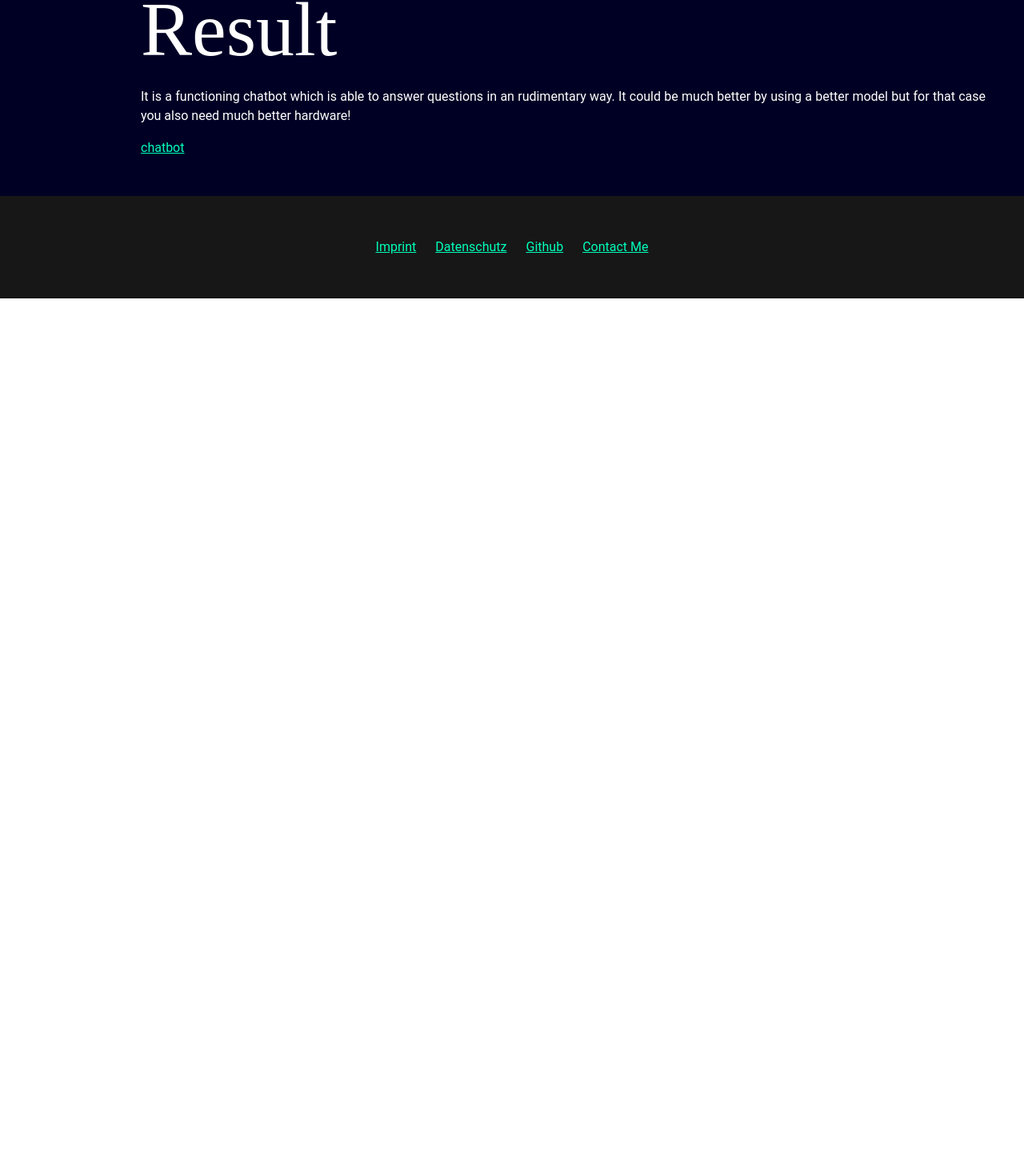
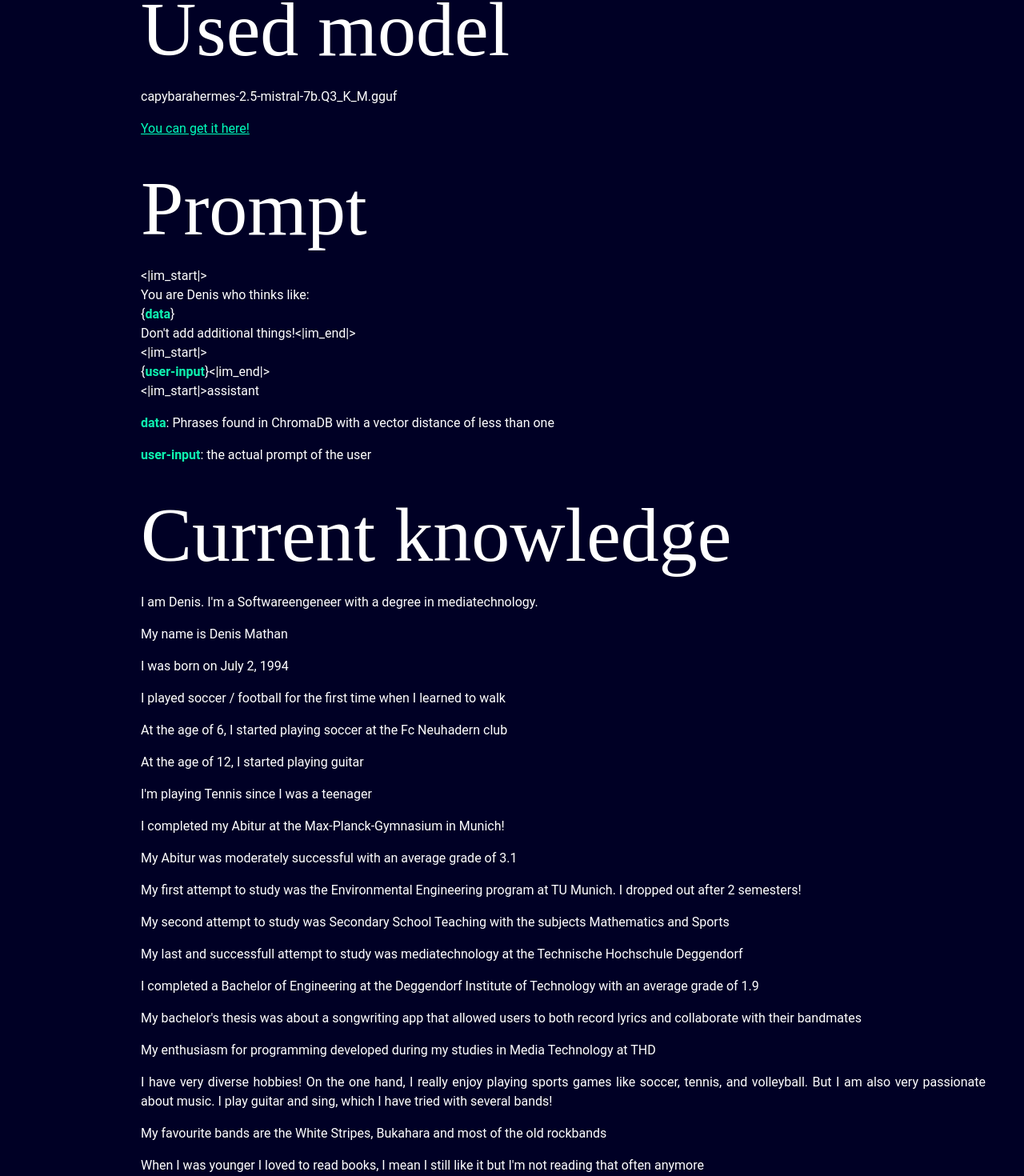
Before and after one commit to DenisMathan/homepage, a Vue app: page /chatbot in a window 1280 px wide. Shown: the part 1059-2529 px from the top of the page at 80% size. Before the commit the page ends 1432 px from the top, so only its background shows below. Built offline with nearby package versions, Linux system fonts and the light colour scheme.

Commit message:
made more chatbot explanations

```diff
--- a/package.json
+++ b/package.json
@@ -8,7 +8,6 @@
   },
   "dependencies": {
     "core-js": "^3.6.5",
-    "dotenv": "^16.4.5",
     "three": "^0.134.0",
     "troika-three-text": "^0.43.1-alpha.0",
     "vue": "^2.6.11",
--- a/src/js/requests.js
+++ b/src/js/requests.js
@@ -1,9 +1,9 @@
 const alfredHost = '[2a00:1f:601:5f01:7066:e0c7:e6c7:e7e]:3333'
-
+// const alfredHost = "hihi"
 let request = (input)=> {
     return new Promise((res, rej)=> {
 
-        console.log(input)
+        console.log(input, alfredHost)
         fetch('http://' + alfredHost + '/api/chat', {
             method: 'POST',
             headers: {
--- a/src/views/Chat.vue
+++ b/src/views/Chat.vue
@@ -1,19 +1,44 @@
 <template>
-  <section id="Chat" ref="content" class="contact min-h-screen flex flex-col justify-center mb-0 px-12">
+  <div>
+    <section id="Chat" ref="content" class="contact min-h-screen flex flex-col justify-center mb-0 px-12">
     <div class = "chat">
       <div ref="chatWindow" class="chat-window relative">
         <div v-for="(message, index) in messages" :key="index" class="message" :class="message.from">
           {{ message.message }}
+          <div v-if="message.link !== undefined" ><a :href="message.link">{{ message.link }}</a></div>
         </div>
       </div>
       <textarea ref="area" @keyup.enter="sendMessage" type="text" name="chatInput" id="" placeholder="Ask whatever you want here!" v-model="input"> </textarea>
       <div class="loading" v-if="loading">
         <div class ="loader"></div>
+        <div> The bot typically responds within 15 seconds...</div>
       </div>
     </div>
-
-
   </section>
+  <section id="currentKnowledge" class="knowledge">
+    <h2>Knowledge</h2>
+    <div >
+      <p>I am Denis. I'm a Softwareengeneer with a degree in mediatechnology. </p>
+      <p>My name is Denis Mathan </p>
+      <p>I was born on July 2, 1994 </p>
+      <p>I played soccer / football for the first time when I learned to walk </p>
+      <p>At the age of 6, I started playing soccer at the Fc Neuhadern club </p>
+      <p>At the age of 12, I started playing guitar </p>
+      <p>I'm playing Tennis since I was a teenager </p>
+      <p>I completed my Abitur at the Max-Planck-Gymnasium in Munich! </p>
+      <p>My Abitur was moderately successful with an average grade of 3.1 </p>
+      <p>My first attempt to study was the Environmental Engineering program at TU Munich. I dropped out after 2 semesters! </p>
+      <p>My second attempt to study was Secondary School Teaching with the subjects Mathematics and Sports </p>
+      <p>My last and successfull attempt to study was mediatechnology at the Technische Hochschule Deggendorf </p>
+      <p>I completed a Bachelor of Engineering at the Deggendorf Institute of Technology with an average grade of 1.9 </p>
+      <p>My bachelor's thesis was about a songwriting app that allowed users to both record lyrics and collaborate with their bandmates </p>
+      <p>My enthusiasm for programming developed during my studies in Media Technology at THD </p>
+      <p>I have very diverse hobbies! On the one hand, I really enjoy playing sports games like soccer, tennis, and volleyball. But I am also very passionate about music. I play guitar and sing, which I have tried with several bands! </p>
+      <p>My favourite bands are the White Stripes, Bukahara and most of the old rockbands </p>
+      <p>When I was younger I loved to read books, I mean I still like it but I'm not reading that often anymore </p>
+    </div>
+  </section>
+  </div>
 </template>
 
 <script>
@@ -41,18 +66,19 @@ export default {
       this.messages.push({from: "user", message: this.input})
       this.loading = true;
       this.$refs.area.blur()
-      let response = '';
+      let response = {};
       try {
-        response = await request(this.input);
+        let answer = await request(this.input);
+        response = {message: answer}
       } catch (error) {
         console.log(error)
-        response = "sorry something went wrong with your request :(";
+        response = {message: "I'm really sorry but this service seems to be offline currently :/ \nFor more information about me go to", link: window.location + "bot"};
       }
       this.input = ''
       this.receiveResponse(response)
     },
     receiveResponse(response) {
-      this.addMessage({from: "chat-bot", message: response})
+      this.addMessage({from: "chat-bot", message: response.message, link: response.link})
       this.loading = false
       this.$refs.area.focus()
     },
@@ -70,11 +96,16 @@ export default {
 .loading {
   position: absolute;
   display: flex;
+  flex-direction: column;
   justify-content: center;
   align-items: center;
   background-color: rgba(42, 42, 42, 0.5);
   width: calc(100% - 2rem);
   height: calc(100% - 4rem);
+}
+.loading div {
+  color:white;
+  font-size: 2rem;
 }
 .chat {
   position: relative;
@@ -112,7 +143,7 @@ label{
   width: 100%;
   height: 80vh;
   border-radius: 10px;
-  background-color: rgb(42, 42, 42, 1);
+  background-color: rgb(10, 37, 65, 0.75);
   margin-bottom: 0.3rem;
   color:white;
   white-space: pre-line;
@@ -120,7 +151,7 @@ label{
 }
 .message {
   position: relative;
-  background-color: rgb(255, 255, 255, 1);
+  background-color: rgb(14 245 177);
   color: black;
   width: 80%;
   border-radius: 10px;
@@ -137,7 +168,7 @@ label{
   width: 0;
   height: 0;
   border: 10px solid transparent;
-  border-top-color: rgb(255, 255, 255);
+  border-top-color: rgb(14 245 177);
   border-bottom: 0;
   border-left: 0;
   margin-left: 0;
@@ -173,5 +204,9 @@ label{
           mask-composite: subtract;
   animation: l3 1s infinite linear;
 }
+.knowledge{
+  color:white;
+  padding: 3rem;
+}
 @keyframes l3 {to{transform: rotate(1turn)}}
 </style>
--- a/src/views/projectpages/Chatbot.vue
+++ b/src/views/projectpages/Chatbot.vue
@@ -12,9 +12,50 @@
         <p v-for="paragraph in technologie.text" :key="paragraph">{{paragraph}}</p>
       </div>
 
+      <h2>Used model</h2>
+      <p>capybarahermes-2.5-mistral-7b.Q3_K_M.gguf</p>
+      <p><a href="https://huggingface.co/TheBloke/CapybaraHermes-2.5-Mistral-7B-GGUF">You can get it here!</a></p>
+
+      <h2>Prompt</h2>
+      <p>
+        <|im_start|> <br>
+        You are Denis who thinks like: <br>
+        {<strong>data</strong>} <br>
+        Don't add additional things!<|im_end|> <br>
+        <|im_start|> <br>
+        {<strong>user-input</strong>}<|im_end|> <br>
+        <|im_start|>assistant <br>
+      </p>
+      <p>
+        <strong>data</strong>: Phrases found in ChromaDB with a vector distance of less than one
+      </p>
+      <p>
+        <strong>user-input</strong>: the actual prompt of the user
+      </p>
+
+      <h2>Current knowledge</h2>
+      <p>I am Denis. I'm a Softwareengeneer with a degree in mediatechnology. </p>
+      <p>My name is Denis Mathan </p>
+      <p>I was born on July 2, 1994 </p>
+      <p>I played soccer / football for the first time when I learned to walk </p>
+      <p>At the age of 6, I started playing soccer at the Fc Neuhadern club </p>
+      <p>At the age of 12, I started playing guitar </p>
+      <p>I'm playing Tennis since I was a teenager </p>
+      <p>I completed my Abitur at the Max-Planck-Gymnasium in Munich! </p>
+      <p>My Abitur was moderately successful with an average grade of 3.1 </p>
+      <p>My first attempt to study was the Environmental Engineering program at TU Munich. I dropped out after 2 semesters! </p>
+      <p>My second attempt to study was Secondary School Teaching with the subjects Mathematics and Sports </p>
+      <p>My last and successfull attempt to study was mediatechnology at the Technische Hochschule Deggendorf </p>
+      <p>I completed a Bachelor of Engineering at the Deggendorf Institute of Technology with an average grade of 1.9 </p>
+      <p>My bachelor's thesis was about a songwriting app that allowed users to both record lyrics and collaborate with their bandmates </p>
+      <p>My enthusiasm for programming developed during my studies in Media Technology at THD </p>
+      <p>I have very diverse hobbies! On the one hand, I really enjoy playing sports games like soccer, tennis, and volleyball. But I am also very passionate about music. I play guitar and sing, which I have tried with several bands! </p>
+      <p>My favourite bands are the White Stripes, Bukahara and most of the old rockbands </p>
+      <p>When I was younger I loved to read books, I mean I still like it but I'm not reading that often anymore </p>
+
       <h2>Result</h2>
-      <p>It is a functioning chatbot which is able to answer questions in an rudimentary way. It could be much better by using a better model but for that case you also need much better hardware!</p>
-      <a href="./chat">chatbot</a>
+      <p>It is a functional chatbot capable of answering questions in a basic manner. Its performance could be significantly improved by utilizing a more advanced model, which would also require superior hardware.</p>
+      <a href="./chat">You can try it here :)</a>
     </div>
 </template>
 
@@ -74,6 +115,10 @@ export default {
 
 <style scoped>
 
+strong {
+  color: rgb(14 245 177);
+}
+
 .project{
   width: 100%;
   height: 100%;
```
